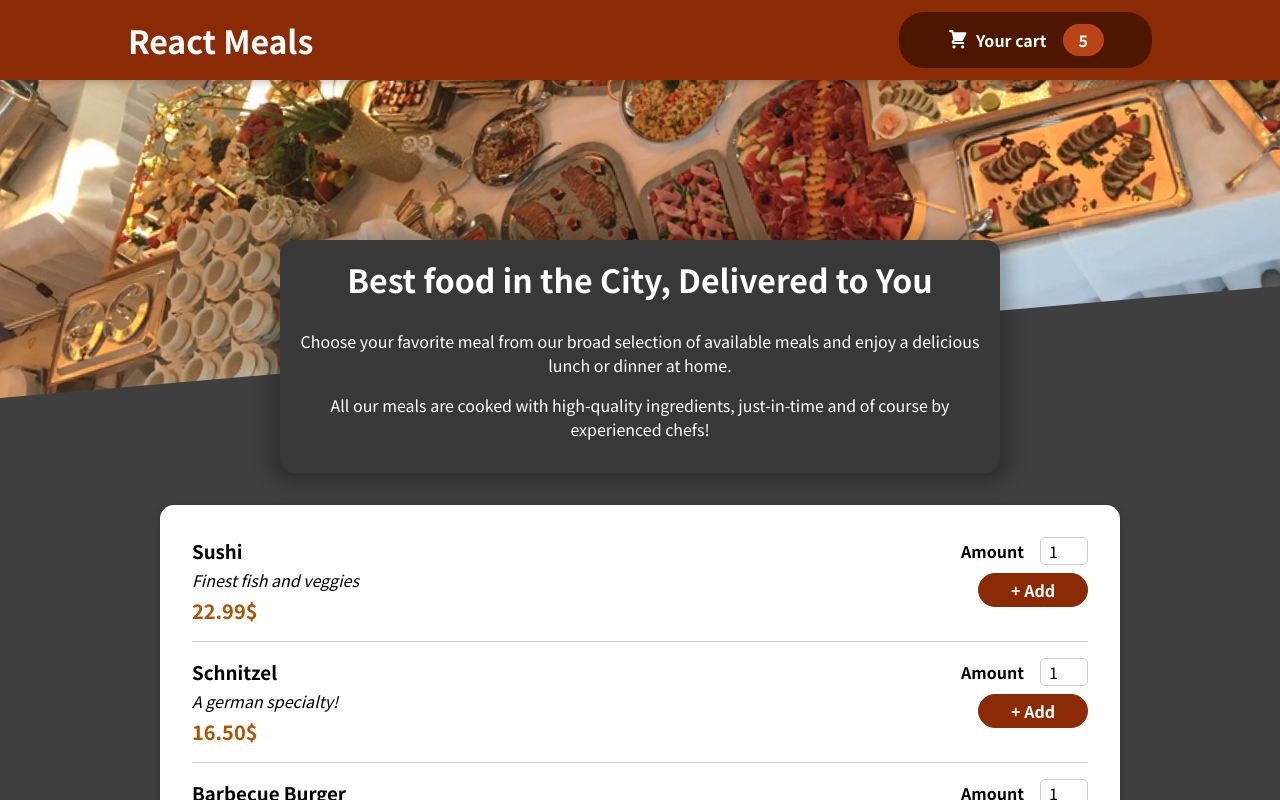
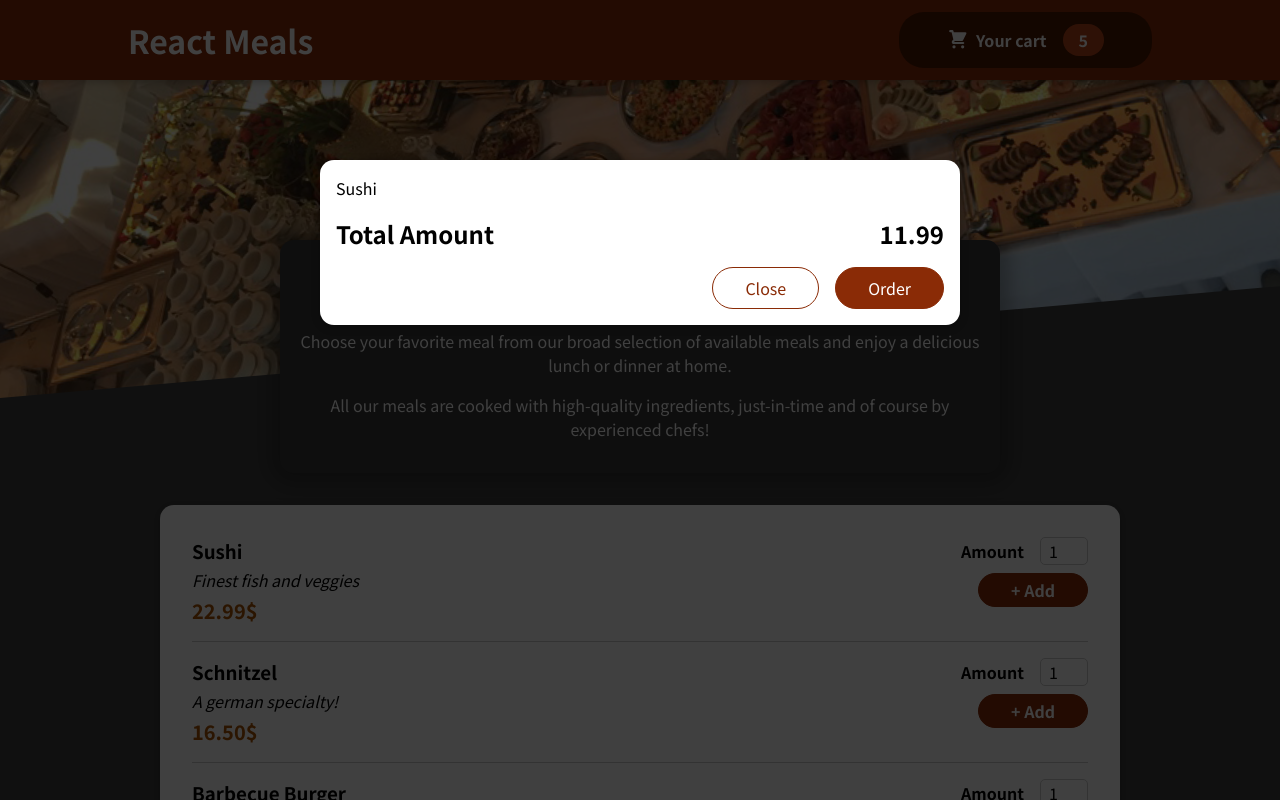
Before and after one commit to cvetanovv/food-order-app, a React (Create React App) app: page / in a window 1280 px wide. Shown: the top 800 px of the page. Built offline with nearby package versions, Linux system fonts and the light colour scheme.

Commit message:
Create Modal for Cart component

```diff
--- a/public/index.html
+++ b/public/index.html
@@ -28,6 +28,7 @@
   </head>
   <body>
     <noscript>You need to enable JavaScript to run this app.</noscript>
+    <div id="overlays"></div>
     <div id="root"></div>
     <!--
       This HTML file is a template.
--- a/src/App.js
+++ b/src/App.js
@@ -1,9 +1,11 @@
-import { Header } from "./components/Layout/Header";
+import Header from "./components/Layout/Header";
 import Meals from "./components/Meals/Meals";
+import Cart from "./components/Cart/Cart";
 
 function App() {
     return (
         <>
+            <Cart />
             <Header />
             <main>
                 <Meals />
--- a/src/components/Cart/Cart.js
+++ b/src/components/Cart/Cart.js
@@ -1,3 +1,5 @@
+import Modal from "../UI/Modal/Modal";
+
 import classes from "./Cart.module.css";
 
 const Cart = (props) => {
@@ -6,7 +8,7 @@
     ].map((item) => <li>{item.name}</li>)}</ul>;
 
     return (
-        <div>
+        <Modal>
             {dummyCartItem}
             <div className={classes.total}>
                 <span>Total Amount</span>
@@ -16,7 +18,7 @@
                 <button className={classes['button--alt']}>Close</button>
                 <button className={classes.button}>Order</button>
             </div>
-        </div>
+        </Modal>
     );
 };
 
--- a/src/components/Layout/Header.js
+++ b/src/components/Layout/Header.js
@@ -6,7 +6,7 @@
 import classes from "./Header.module.css";
 
 
-export const Header = (props) => {
+const Header = (props) => {
     return (
         <>
             <header className={classes.header}>
@@ -19,3 +19,5 @@
         </>
     );
 };
+
+export default Header;
--- /dev/null
+++ b/src/components/UI/Modal/Backdrop.js
@@ -0,0 +1,9 @@
+import classes from './Modal.module.css'
+
+const Backdrop = props => {
+    return (
+        <div className={classes.backdrop} />
+    )
+}
+
+export default Backdrop;
--- /dev/null
+++ b/src/components/UI/Modal/Modal.js
@@ -0,0 +1,19 @@
+import ReactDOM from 'react-dom'
+
+import Backdrop from './Backdrop'
+import ModalOverlay from './ModalOverlay'
+
+import classes from './Modal.module.css'
+
+const portalElement = document.getElementById('overlays')
+
+const Modal = (props) => {
+    return (
+        <>
+            {ReactDOM.createPortal(<Backdrop />, portalElement)}
+            {ReactDOM.createPortal(<ModalOverlay>{props.children}</ModalOverlay>, portalElement)}
+        </>
+    )
+}
+
+export default Modal
--- /dev/null
+++ b/src/components/UI/Modal/Modal.module.css
@@ -0,0 +1,40 @@
+.backdrop {
+    position: fixed;
+    top: 0;
+    left: 0;
+    width: 100%;
+    height: 100vh;
+    z-index: 20;
+    background-color: rgba(0, 0, 0, 0.75);
+  }
+
+  .modal {
+    position: fixed;
+    top: 20vh;
+    left: 5%;
+    width: 90%;
+    background-color: white;
+    padding: 1rem;
+    border-radius: 14px;
+    box-shadow: 0 2px 8px rgba(0, 0, 0, 0.25);
+    z-index: 30;
+    animation: slide-down 300ms ease-out forwards;
+  }
+
+  @media (min-width: 768px) {
+    .modal {
+      width: 40rem;
+      left: calc(50% - 20rem);
+    }
+  }
+
+  @keyframes slide-down {
+    from {
+      opacity: 0;
+      transform: translateY(-3rem);
+    }
+    to {
+      opacity: 1;
+      transform: translateY(0);
+    }
+  }
--- /dev/null
+++ b/src/components/UI/Modal/ModalOverlay.js
@@ -0,0 +1,11 @@
+import classes from './Modal.module.css'
+
+const ModalOverlay = props => {
+    return (
+        <div className={classes.modal}>
+            <div className={classes.content}>{props.children}</div>
+        </div>
+    )
+}
+
+export default ModalOverlay;
```
